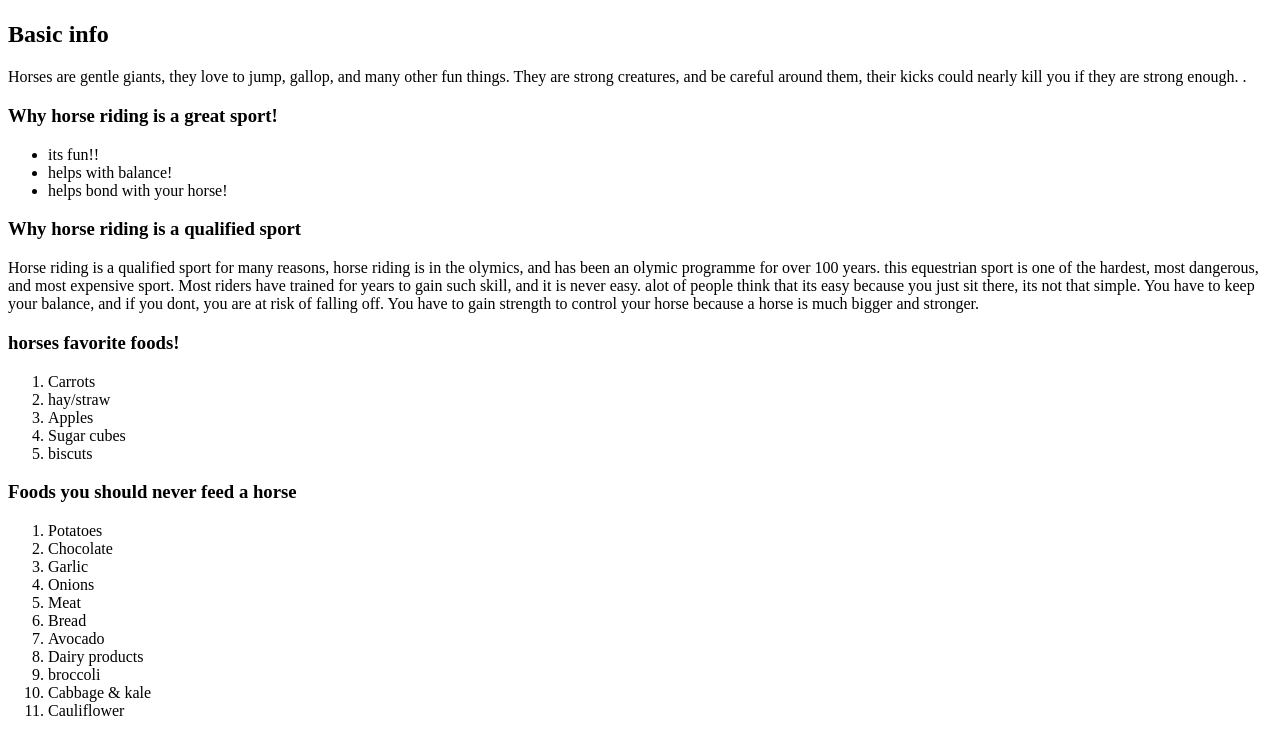
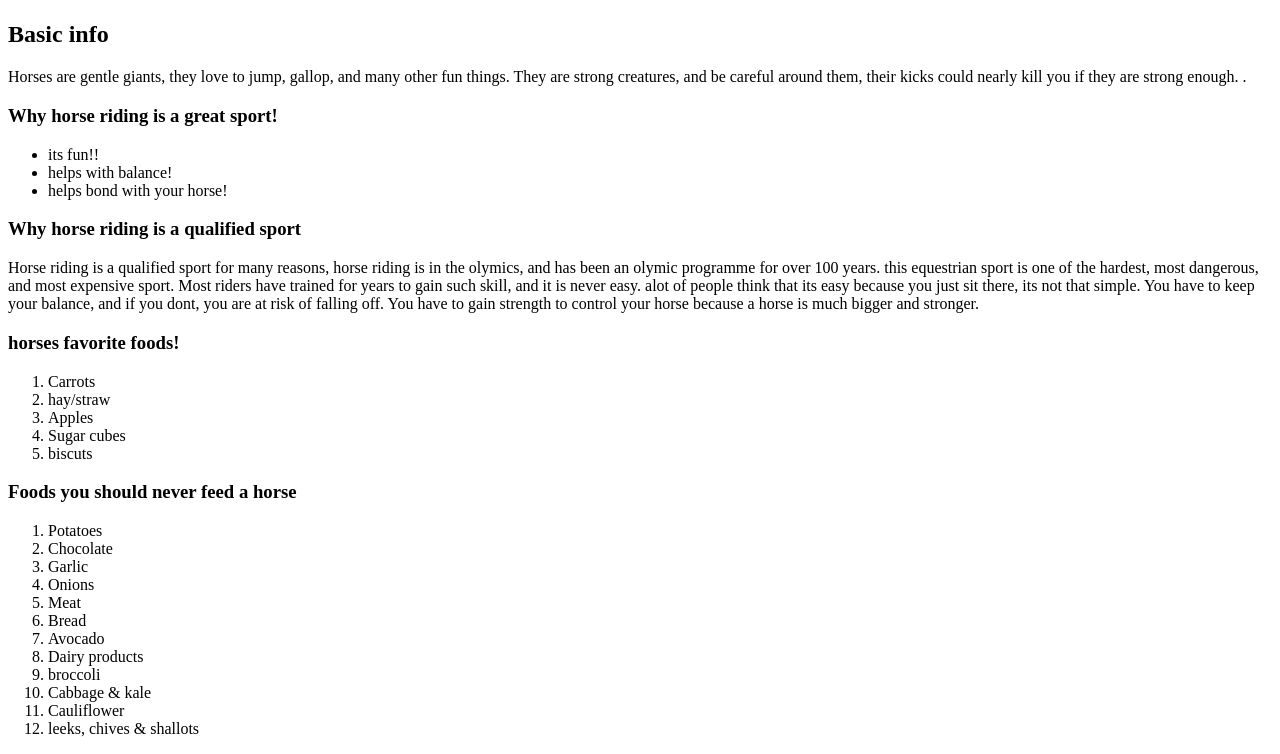
Before and after one commit to hannaharder/mypage, a plain HTML site: page index.html in a window 1280 px wide. Shown: the part 270-1024 px from the top of the page. Drawn offline with Linux system fonts and the light colour scheme.

Commit message:
Update index.html

```diff
--- a/index.html
+++ b/index.html
@@ -49,6 +49,7 @@
            <li>broccoli</li>
            <li>Cabbage & kale</li>
             <li>Cauliflower</li>
+           <li>leeks, chives & shallots </li>
     </ol>
     </body>
 </html>
```
